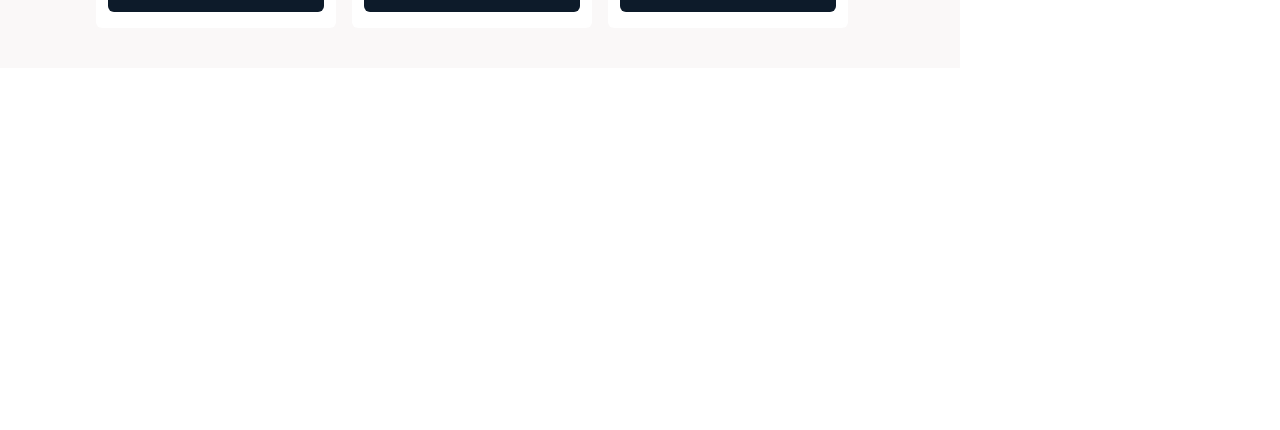
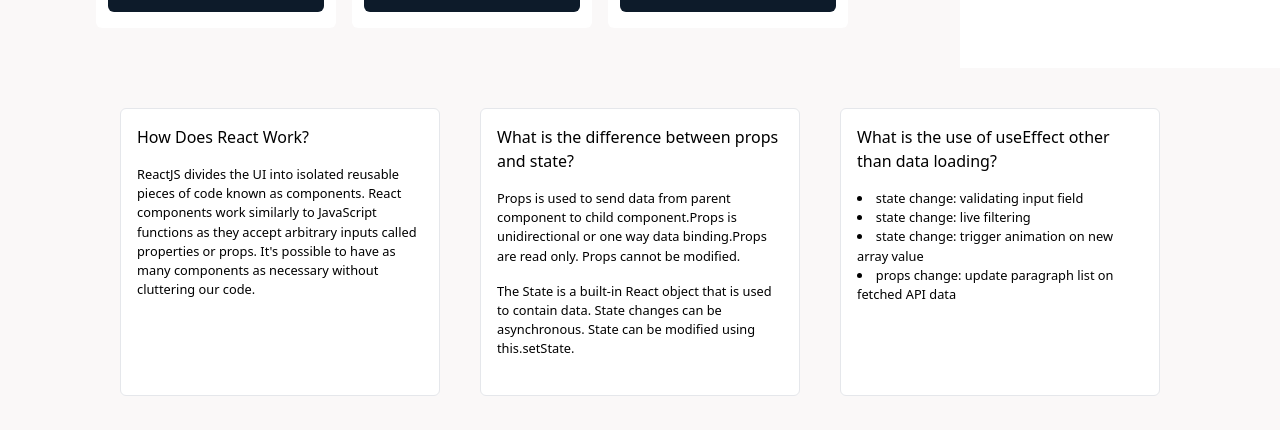
Before and after one commit to JubayerP/body-evolution, a React (Create React App) app: page / in a window 1280 px wide. Shown: the part 996-1426 px from the top of the page. Before the commit the page ends 1064 px from the top, so only its background shows below. Built offline with nearby package versions, Linux system fonts and the light colour scheme.

Commit message:
qna added

```diff
--- a/src/App.js
+++ b/src/App.js
@@ -1,3 +1,4 @@
+import QNA from "./components/QNA/QNA";
 import WorkOuts from "./components/WorkOuts/WorkOuts";
 
 
@@ -5,6 +6,7 @@
   return (
     <div className="bg-[#faf8f8]">
       <WorkOuts />
+      <QNA />
     </div>
   );
 }
--- /dev/null
+++ b/src/components/QNA/QNA.js
@@ -0,0 +1,28 @@
+import React from 'react';
+
+const QNA = () => {
+    return (
+        <div className='py-10 flex justify-center items-center md:flex-row container mx-auto lg:flex-row sm:flex-col flex-col space-x-10'>
+            <div className='w-80 border p-4 h-72 bg-white rounded-md'>
+                <p>How Does React Work?</p>
+                <small className='inline-block pt-4'>ReactJS divides the UI into isolated reusable pieces of code known as components. React components work similarly to JavaScript functions as they accept arbitrary inputs called properties or props. It's possible to have as many components as necessary without cluttering our code.</small>
+            </div>
+            <div className='w-80 border p-4 h-72 bg-white rounded-md overflow-y-scroll'>
+                <p>What is the difference between props and state?</p>
+                <small className='py-4 inline-block'>Props is used to send data from parent component to child component.Props is unidirectional or one way data binding.Props are read only. Props cannot be modified.</small>
+                <small className='inline-block'>The State is a built-in React object that is used to contain data. State changes can be asynchronous. State can be modified using this.setState.</small>
+            </div>
+            <div className='w-80 border p-4 h-72 bg-white rounded-md'>
+                <p>What is the use of useEffect other than data loading?</p>
+                <small className='inline-block py-4'>
+                    <li>state change: validating input field</li>
+                    <li>state change: live filtering</li>
+                    <li>state change: trigger animation on new array value</li>
+                    <li>props change: update paragraph list on fetched API data</li>
+                </small>
+            </div>
+        </div>
+    );
+};
+
+export default QNA;
```
Also changed, not shown: src/components/Activity/Activity.js (+3 -4 lines).
